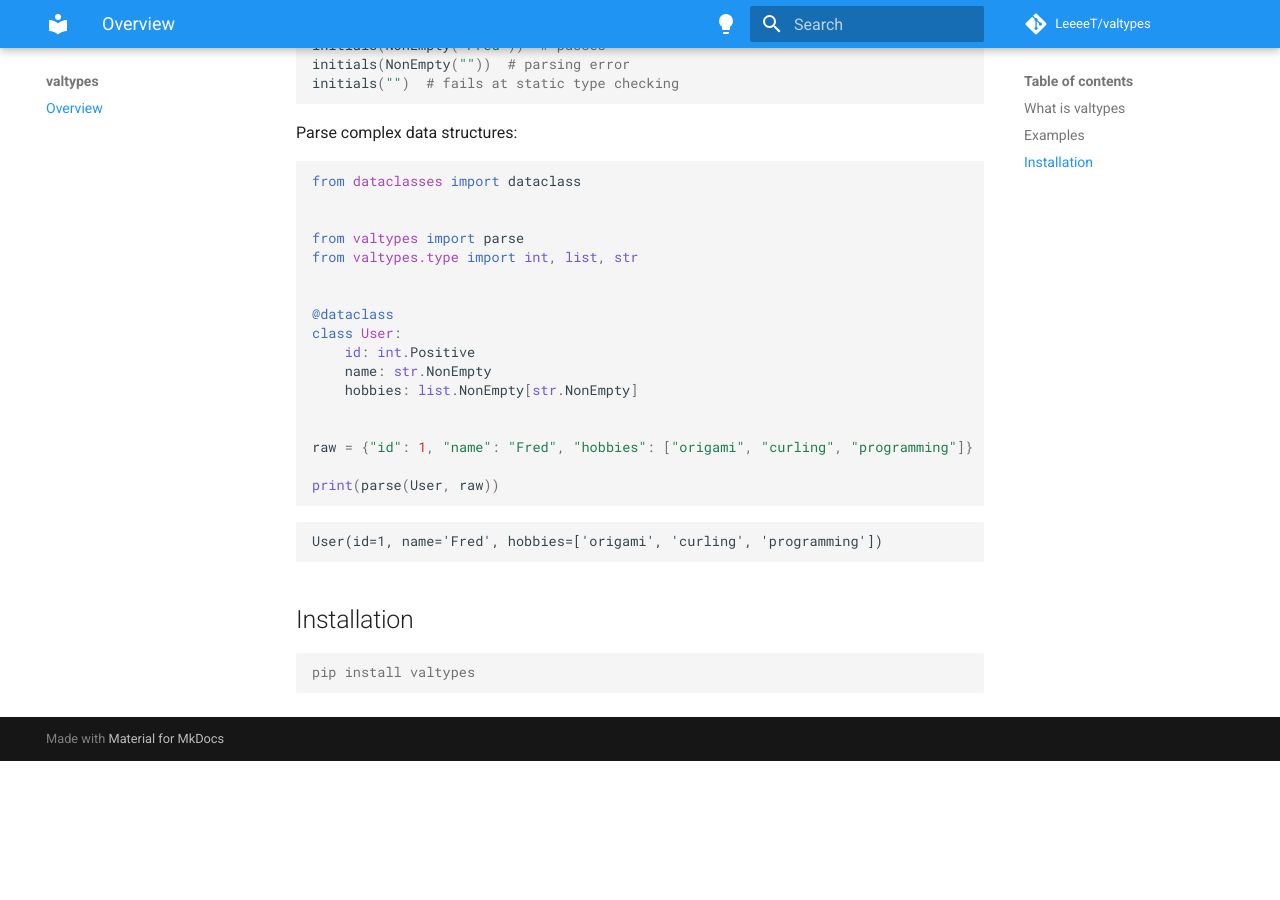
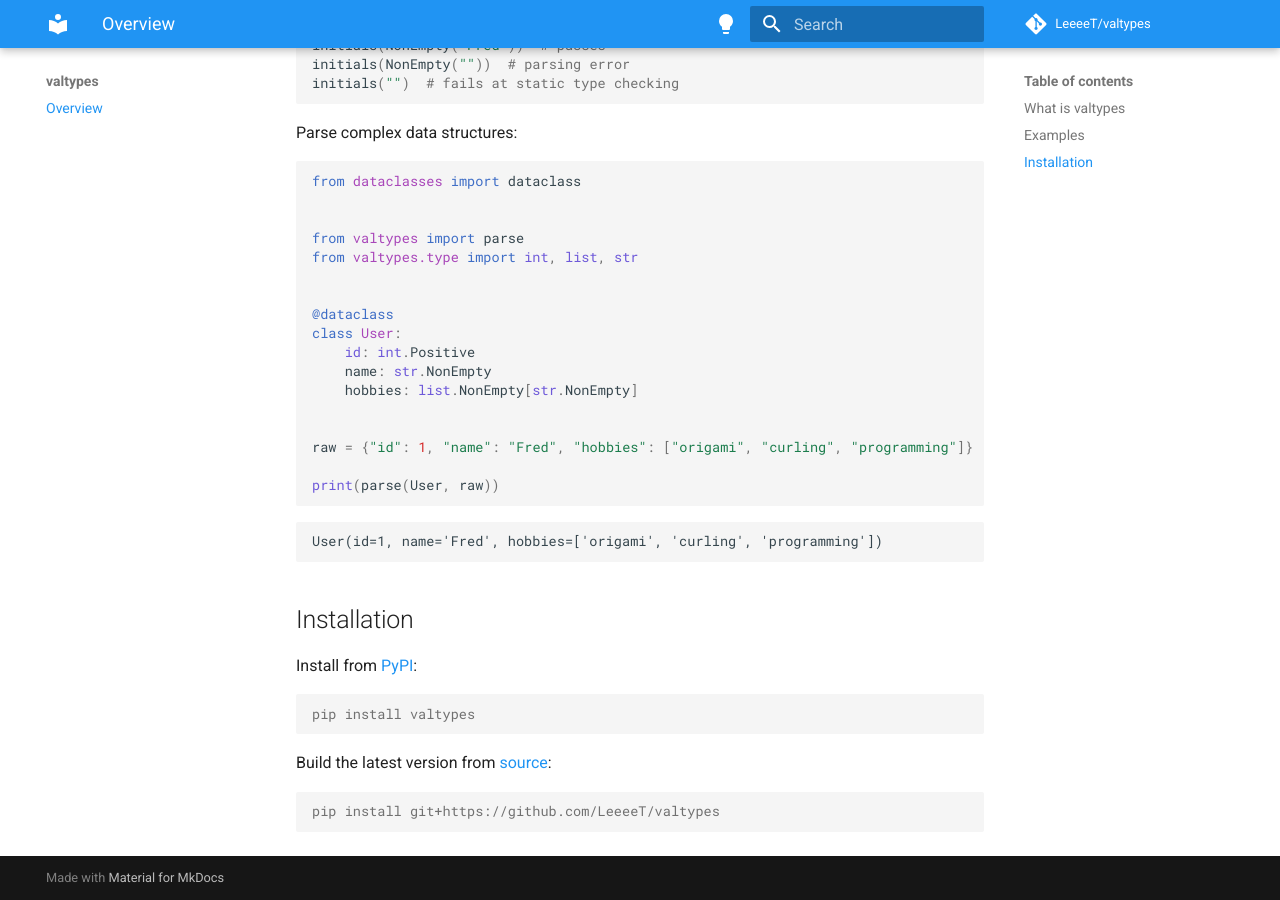
Before and after one commit to LeeeeT/valtypes, an MkDocs documentation site: the page built from docs/index.md, in a window 1280 px wide and 900 px high, scrolled down 933 px. Built offline with MkDocs 1.6.1 and Material for MkDocs 9.7.7, drawn with Linux system fonts in a browser that asks for light colours; comment, search, counter and statistics services are not loaded; before the commit the page ends 1694 px from its top, so only the background shows below that.

Commit message:
docs: add installation from source option (#40)

````diff
--- a/docs/index.md
+++ b/docs/index.md
@@ -79,8 +79,20 @@ User(id=1, name='Fred', hobbies=['origami', 'curling', 'programming'])
 
 ## Installation
 
+Install from [PyPI][pypi]:
+
 ```console
 pip install valtypes
 ```
 
+Build the latest version from [source][source]:
+
+```console
+pip install git+https://github.com/LeeeeT/valtypes
+```
+
 [parse-dont-validate]: https://lexi-lambda.github.io/blog/2019/11/05/parse-don-t-validate
+
+[pypi]: https://pypi.org/project/valtypes
+
+[source]: https://github.com/LeeeeT/valtypes
````
Also changed, not shown: README.md (+12 -0 lines).
